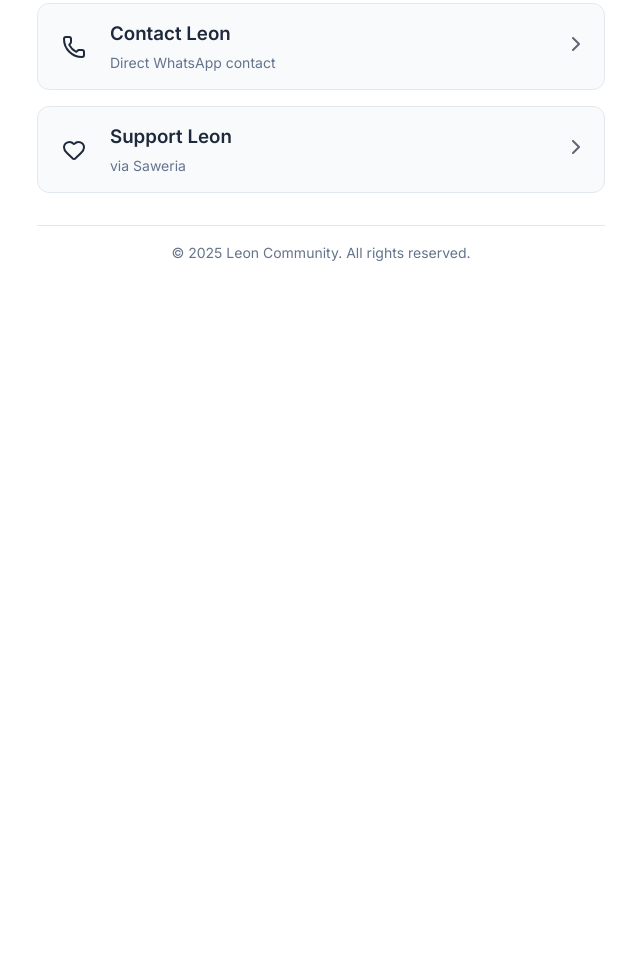
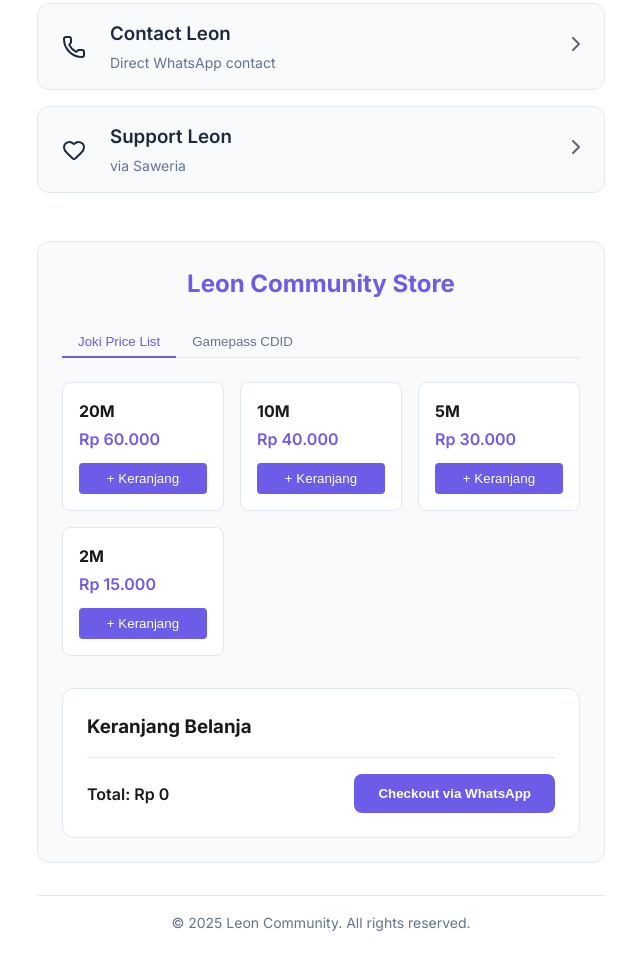
Before and after one commit to MerchPS/linktragil, a plain HTML site: page index.html in a window 1280 px wide. Shown: the part 459-1424 px from the top of the page, without its empty margins (319-959 px from the left). Before the commit the page ends 800 px from the top, so only its background shows below. Drawn offline with nearby package versions, Linux system fonts and the light colour scheme.

Commit message:
Update index.html

```diff
--- a/index.html
+++ b/index.html
@@ -109,6 +109,92 @@
             </a>
         </main>
 
+        <!-- Store Section -->
+        <section class="store-section">
+            <h2 class="section-title">Leon Community Store</h2>
+
+            <!-- Price List Tabs -->
+            <div class="tabs">
+                <button class="tab-button active" data-tab="joki">Joki Price List</button>
+                <button class="tab-button" data-tab="gamepass">Gamepass CDID</button>
+            </div>
+
+            <!-- Joki Products -->
+            <div id="joki" class="tab-content active">
+                <div class="product" data-name="Joki 20M" data-price="60000">
+                    <h3>20M</h3>
+                    <p>Rp 60.000</p>
+                    <button class="add-to-cart">+ Keranjang</button>
+                </div>
+                <div class="product" data-name="Joki 10M" data-price="40000">
+                    <h3>10M</h3>
+                    <p>Rp 40.000</p>
+                    <button class="add-to-cart">+ Keranjang</button>
+                </div>
+                <div class="product" data-name="Joki 5M" data-price="30000">
+                    <h3>5M</h3>
+                    <p>Rp 30.000</p>
+                    <button class="add-to-cart">+ Keranjang</button>
+                </div>
+                <div class="product" data-name="Joki 2M" data-price="15000">
+                    <h3>2M</h3>
+                    <p>Rp 15.000</p>
+                    <button class="add-to-cart">+ Keranjang</button>
+                </div>
+            </div>
+
+            <!-- Gamepass Products -->
+            <div id="gamepass" class="tab-content">
+                <div class="product" data-name="Luxury Pass" data-price="30000">
+                    <h3>Luxury Pass</h3>
+                    <p>Rp 30.000</p>
+                    <button class="add-to-cart">+ Keranjang</button>
+                </div>
+                <div class="product" data-name="Retro Pass" data-price="20000">
+                    <h3>Retro Pass</h3>
+                    <p>Rp 20.000</p>
+                    <button class="add-to-cart">+ Keranjang</button>
+                </div>
+                <div class="product" data-name="Rare Import Pass" data-price="21000">
+                    <h3>Rare Import Pass</h3>
+                    <p>Rp 21.000</p>
+                    <button class="add-to-cart">+ Keranjang</button>
+                </div>
+                <div class="product" data-name="Advence Pass" data-price="31000">
+                    <h3>Advence Pass</h3>
+                    <p>Rp 31.000</p>
+                    <button class="add-to-cart">+ Keranjang</button>
+                </div>
+                <div class="product" data-name="Rumah Mewah" data-price="10000">
+                    <h3>Rumah Mewah</h3>
+                    <p>Rp 10.000</p>
+                    <button class="add-to-cart">+ Keranjang</button>
+                </div>
+                <div class="product" data-name="Kendaraan Darurat" data-price="16000">
+                    <h3>Kendaraan Darurat</h3>
+                    <p>Rp 16.000</p>
+                    <button class="add-to-cart">+ Keranjang</button>
+                </div>
+                <div class="product" data-name="2x Penambahan Mobil" data-price="31000">
+                    <h3>2x Penambahan Mobil</h3>
+                    <p>Rp 31.000</p>
+                    <button class="add-to-cart">+ Keranjang</button>
+                </div>
+            </div>
+
+            <!-- Shopping Cart -->
+            <div class="cart-container">
+                <h3>Keranjang Belanja</h3>
+                <div id="cart-items" class="cart-items">
+                    <!-- Items will appear here -->
+                </div>
+                <div class="cart-total">
+                    <p>Total: Rp <span id="total-price">0</span></p>
+                    <button id="checkout" class="checkout-btn">Checkout via WhatsApp</button>
+                </div>
+            </div>
+        </section>
+
         <!-- Footer -->
         <footer class="footer">
             <p>© 2025 Leon Community. All rights reserved.</p>
```
